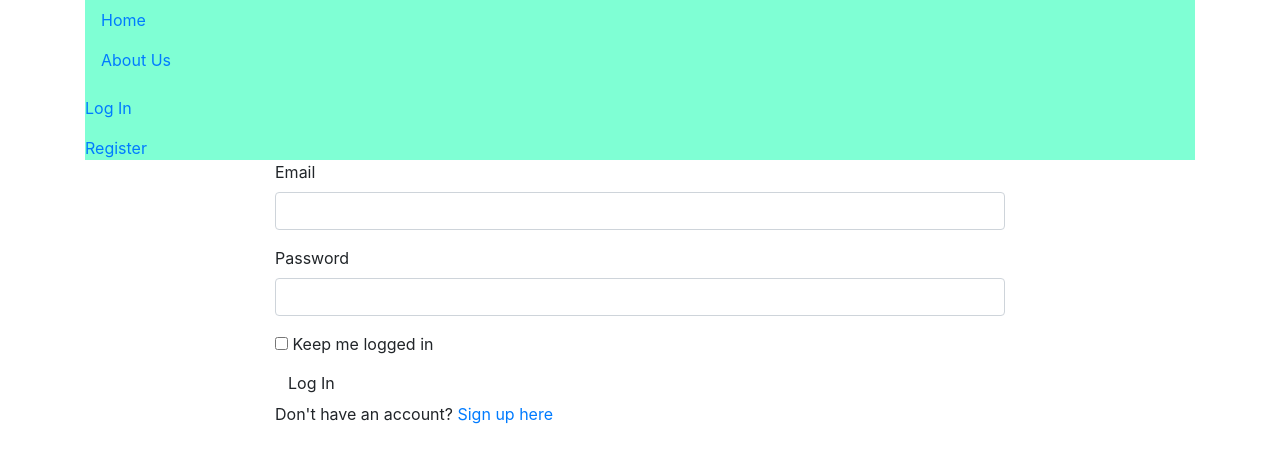
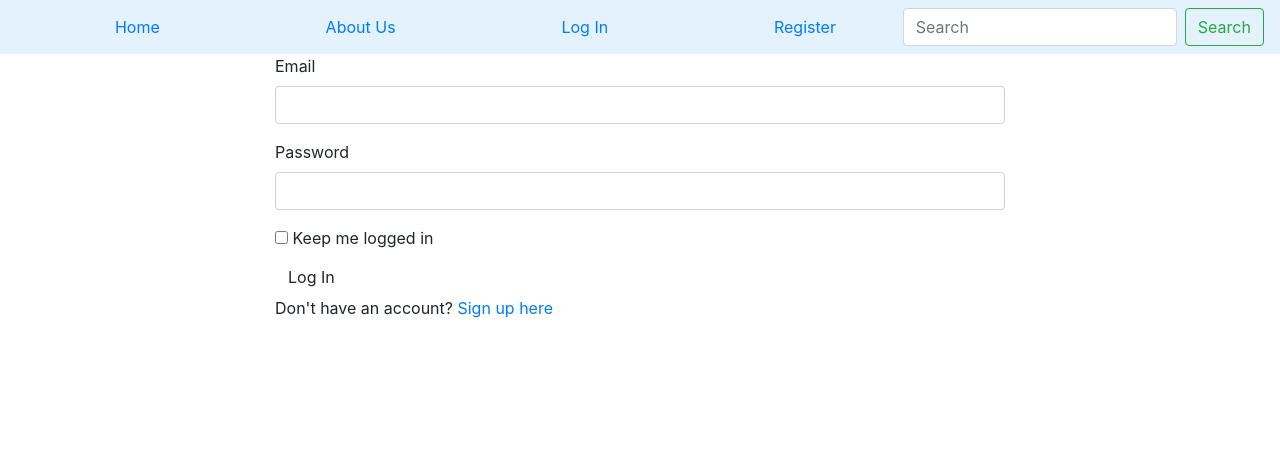
Before and after one commit to GabrielOduori/Blog-Post, a Flask app: page /auth/login in a window 1280 px wide. Shown: the top 463 px of the page. Run offline with Flask 2, Linux system fonts and the light colour scheme; some libraries are stand-ins or nearby versions.

Commit message:
Updated narbar with more bootstrap styling and added a search box which isnt working yet.

```diff
--- a/app/templates/navbar.html
+++ b/app/templates/navbar.html
@@ -1,24 +1,20 @@
+<div>
+    <nav class="navbar navbar-light" style="background-color: #e3f2fd;">
+        <a class="nav-link"><a href="{{ url_for('main.index')}}">Home</a>
+        <a class="nav-link"><a href="{{ url_for('main.info')}}">About Us</a>
+        {% if current_user.is_authenticated %}
 
-<div class="container">
+        <a class="nav-link"><a href="{{url_for('auth.account')}}">Account</a>
+        <a class="nav-link"><a href="{{url_for('blogs.create_post')}}">Create Post</a>
+        <a class="nav-link"><a href="{{url_for('auth.logout')}}">Log Out</a>
 
-<ul class="nav" style="background-color:aquamarine">
-    <div>
-        <li class="nav-item">
-          <a class="nav-link" href="{{ url_for('main.index') }}">Home</a>
-          <a class="nav-link" href="{{ url_for('main.info') }}">About Us</a>
-
-          {% if current_user.is_authenticated %}
-          <a class="nav-link"><a href="{{url_for('auth.logout')}}">Log Out</a>
-          <a class="nav-link"><a href="{{url_for('auth.account')}}">Account</a>
-          <a class="nav-link"><a href="#">Create Post</a></li>
-
-          {% else %}
-          <a class="nav-link"><a href="{{url_for('auth.login')}}">Log In</a>
-          <a class="nav-link"><a href="{{url_for('auth.register')}}">Register</a>
-          {% endif %}
-        </div>
-
-      </ul>
-
-
+        {% else %}
+        <a class="nav-link"><a href="{{url_for('auth.login')}}">Log In</a>
+        <a class="nav-link"><a href="{{url_for('auth.register')}}">Register</a>
+        {% endif %}
+          <form class="form-inline my-2 my-lg-0 navbar-right" >
+            <input class="form-control mr-sm-2" type="search" placeholder="Search" aria-label="Search">
+            <button class="btn btn-outline-success my-2 my-sm-0" type="submit">Search</button>
+          </form>
+      </nav>
     </div>
```
